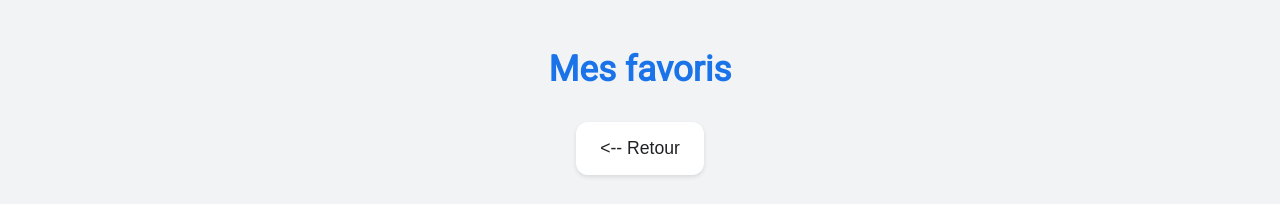
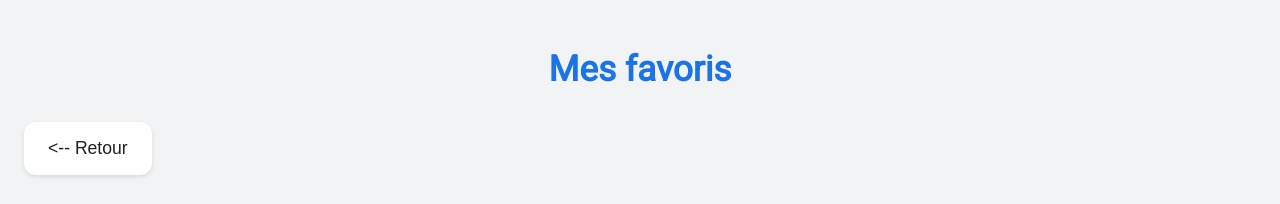
Before and after one commit to moi34567/All-my-websites, a plain HTML site: page outils-html.html in a window 1280 px wide. Shown: the top 204 px of the page. Drawn offline with Linux system fonts and the light colour scheme.

Commit message:
Update outils-html.html

```diff
--- a/outils-html.html
+++ b/outils-html.html
@@ -49,9 +49,7 @@
     /* Style pour le bouton retour */
     .retour-btn {
       display: flex;
-      align-items: left;
-      justify-content: left;
-      margin: 0 auto 2rem auto;
+      margin-bottom: 2rem;
       background-color: white;
       padding: 1rem 1.5rem;
       border-radius: 12px;
```
